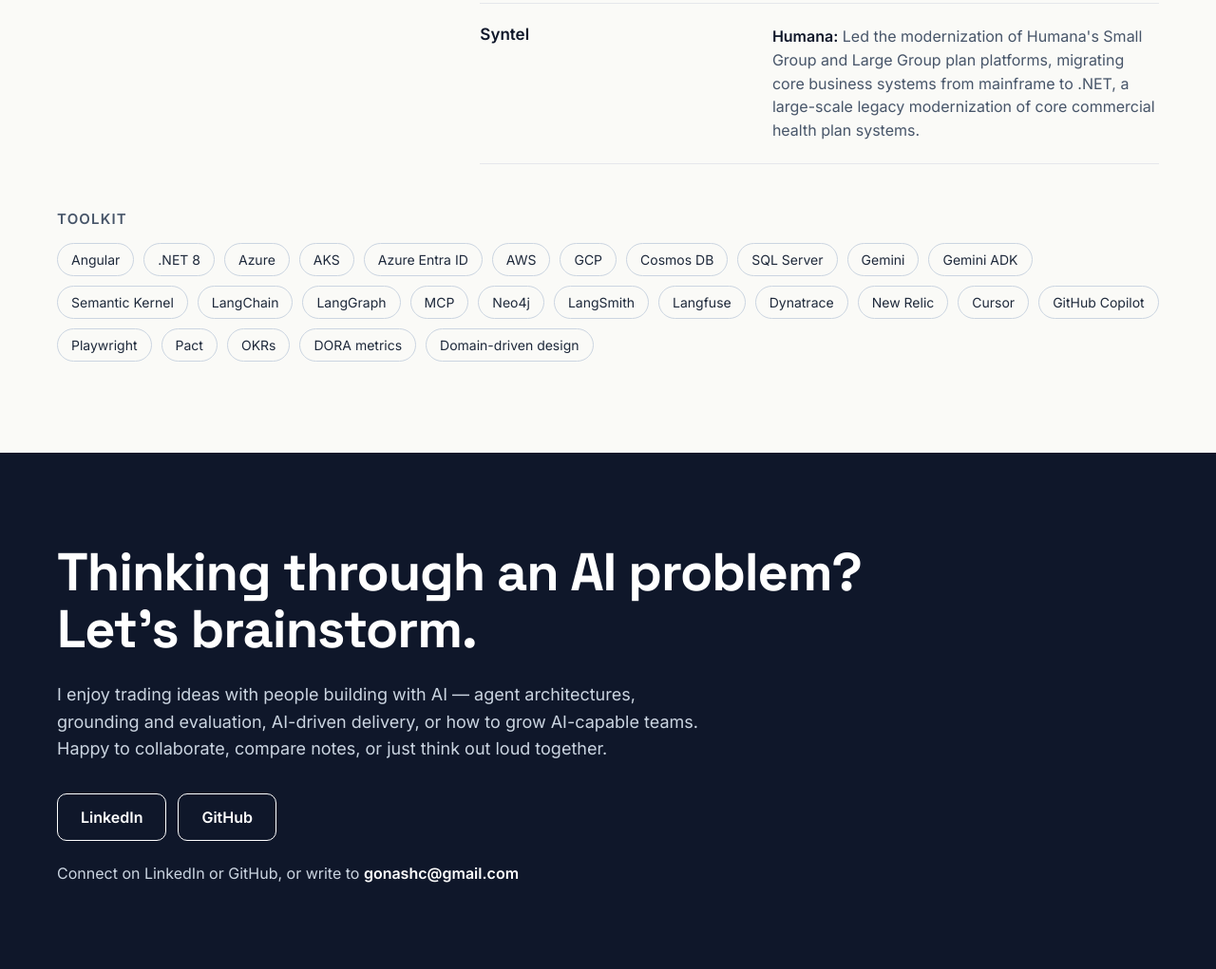
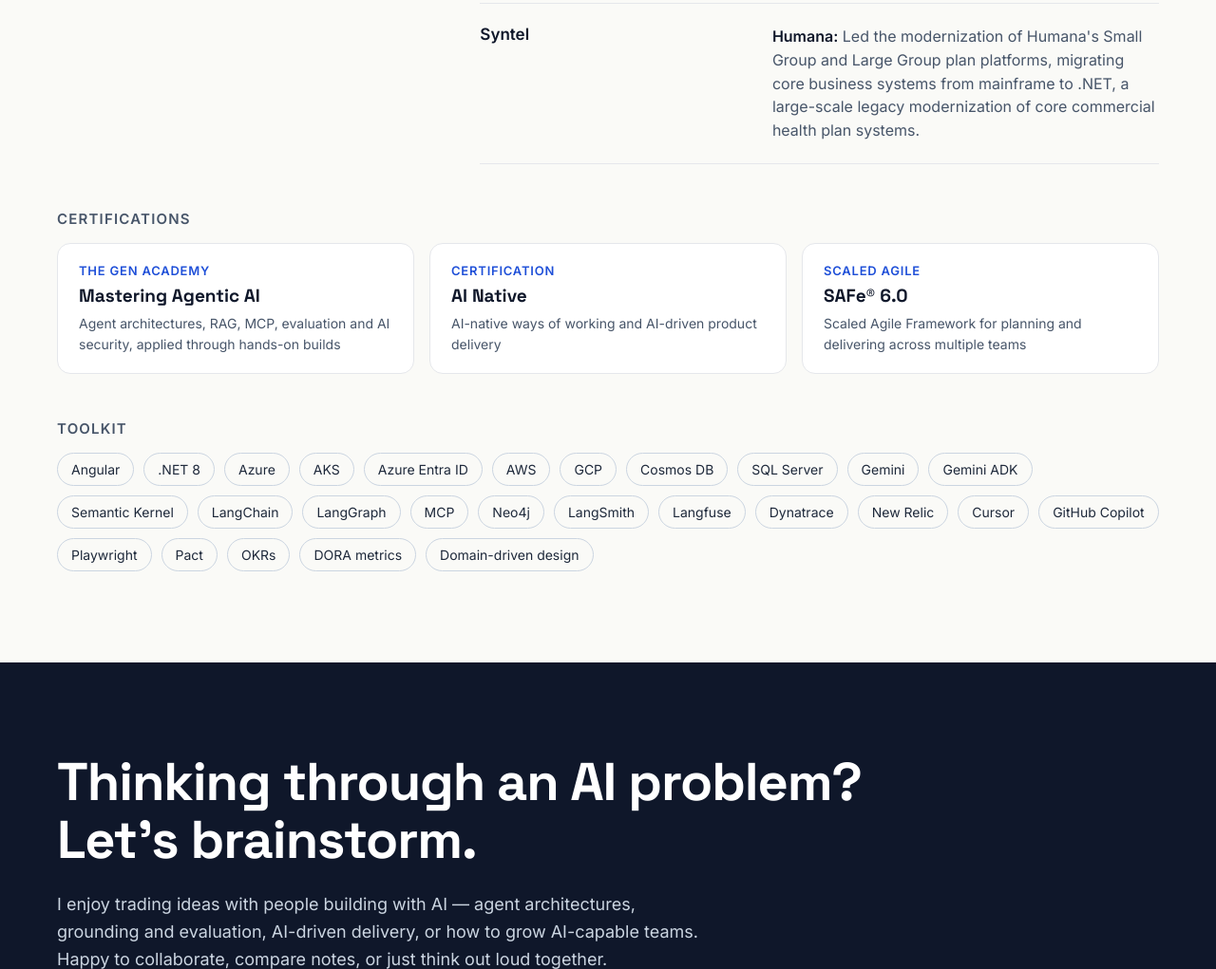
Before and after one commit to gonashc/gonashc.github.io, a plain HTML site: page index.html in a window 1280 px wide. Shown: the part 8213-9234 px from the top of the page at 95% size. Drawn offline with Linux system fonts and the light colour scheme.

Commit message:
Add certifications: Mastering Agentic AI, AI Native, SAFe 6.0
Co-Authored-By: Claude Opus 5.5 <noreply@anthropic.com>
Claude-Session: https://claude.ai/code/session_01SehvjdmcdipM5dsXFg4XYU

```diff
--- a/index.html
+++ b/index.html
@@ -340,6 +340,26 @@ a{color:#1E4FD8}a:hover{color:#163BA3}
       </li>
     </ol>
     <div style="flex: 1 1 100%; display: flex; flex-direction: column; gap: 16px">
+      <h3 style="margin: 0; font-size: 15px; font-weight: 600; letter-spacing: 0.08em; text-transform: uppercase; color: #475569">Certifications</h3>
+      <ul aria-label="Certifications" style="margin: 0; padding: 0; list-style: none; display: grid; grid-template-columns: repeat(auto-fit, minmax(260px, 1fr)); gap: 16px">
+        <li style="background: #FFFFFF; border: 1px solid #E5E7EB; border-radius: 14px; padding: 20px 22px; display: flex; flex-direction: column; gap: 6px">
+          <p style="margin: 0; font-size: 13px; font-weight: 600; letter-spacing: 0.06em; text-transform: uppercase; color: #1E4FD8">The Gen Academy</p>
+          <p style="margin: 0; font-family: 'Space Grotesk', sans-serif; font-size: 19px; font-weight: 700; color: #0F172A">Mastering Agentic AI</p>
+          <p style="margin: 0; font-size: 14px; line-height: 1.55; color: #475569">Agent architectures, RAG, MCP, evaluation and AI security, applied through hands-on builds</p>
+        </li>
+        <li style="background: #FFFFFF; border: 1px solid #E5E7EB; border-radius: 14px; padding: 20px 22px; display: flex; flex-direction: column; gap: 6px">
+          <p style="margin: 0; font-size: 13px; font-weight: 600; letter-spacing: 0.06em; text-transform: uppercase; color: #1E4FD8">Certification</p>
+          <p style="margin: 0; font-family: 'Space Grotesk', sans-serif; font-size: 19px; font-weight: 700; color: #0F172A">AI Native</p>
+          <p style="margin: 0; font-size: 14px; line-height: 1.55; color: #475569">AI-native ways of working and AI-driven product delivery</p>
+        </li>
+        <li style="background: #FFFFFF; border: 1px solid #E5E7EB; border-radius: 14px; padding: 20px 22px; display: flex; flex-direction: column; gap: 6px">
+          <p style="margin: 0; font-size: 13px; font-weight: 600; letter-spacing: 0.06em; text-transform: uppercase; color: #1E4FD8">Scaled Agile</p>
+          <p style="margin: 0; font-family: 'Space Grotesk', sans-serif; font-size: 19px; font-weight: 700; color: #0F172A">SAFe® 6.0</p>
+          <p style="margin: 0; font-size: 14px; line-height: 1.55; color: #475569">Scaled Agile Framework for planning and delivering across multiple teams</p>
+        </li>
+      </ul>
+    </div>
+    <div style="flex: 1 1 100%; display: flex; flex-direction: column; gap: 16px">
       <h3 style="margin: 0; font-size: 15px; font-weight: 600; letter-spacing: 0.08em; text-transform: uppercase; color: #475569">Toolkit</h3>
       <ul aria-label="Technologies" style="margin: 0; padding: 0; list-style: none; display: flex; flex-wrap: wrap; gap: 10px">
         <li style="padding: 8px 14px; border: 1px solid #CBD5E1; border-radius: 999px; font-size: 14px; color: #1E293B">Angular</li>
```
